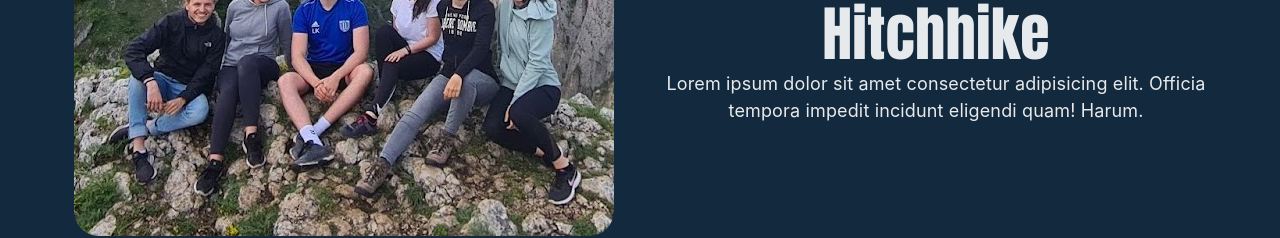
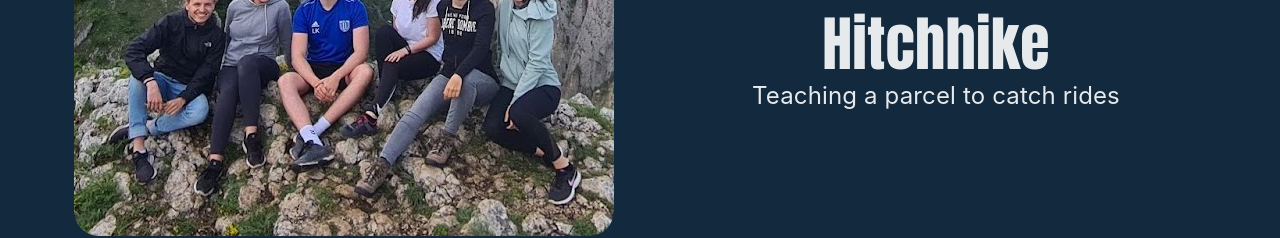
Before and after one commit to TudorEsan/mtp-turing-tumble, a React (Create React App) app in the folder client/: page /hitchhike in a window 1280 px wide. Shown: the part 210-448 px from the top of the page. Built offline with nearby package versions, Linux system fonts and the light colour scheme; no server answers; the database is empty.

Commit message:
Updated Conent 2

```diff
--- a/client/src/pages/Hitchhike.tsx
+++ b/client/src/pages/Hitchhike.tsx
@@ -50,13 +50,12 @@ export const Hitchhike = () => {
             </Grid>
             <Grid item xs={12}>
               <Typography
-                variant="body1"
+                variant="h5"
                 align="center"
                 maxWidth="600px"
                 margin="auto"
               >
-                Lorem ipsum dolor sit amet consectetur adipisicing elit. Officia
-                tempora impedit incidunt eligendi quam! Harum.
+                Teaching a parcel to catch rides
               </Typography>
             </Grid>
           </Grid>
--- a/client/src/pages/TuringTumble.tsx
+++ b/client/src/pages/TuringTumble.tsx
@@ -129,7 +129,7 @@ export const TuringTumble = () => {
             variant="h3"
             align="center"
           >
-            About this game
+            About
           </Typography>
           <Typography variant="body1" align="center">
             In the game Turing Tumble, players construct mechanical computers
```
